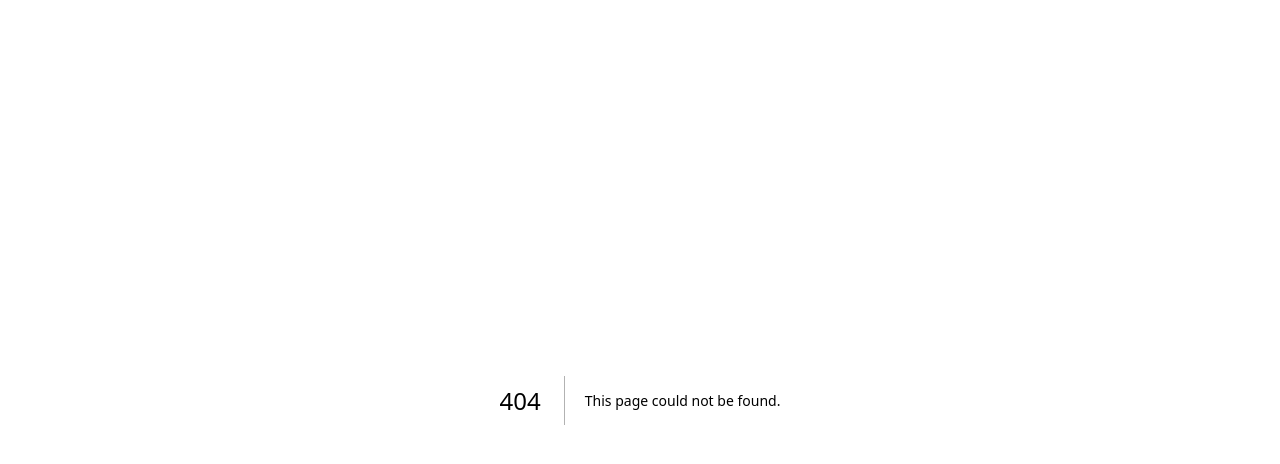
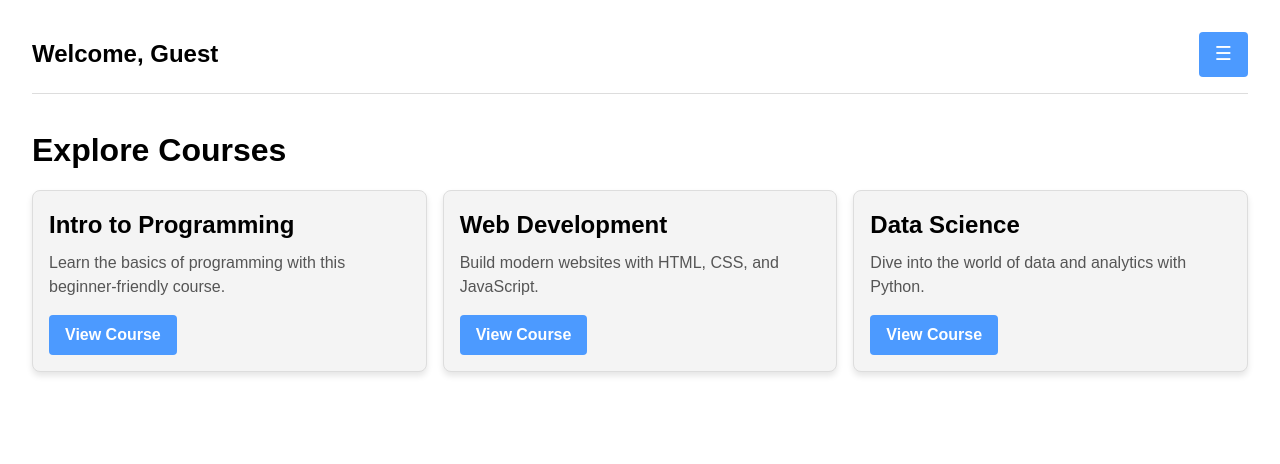
Before and after one commit to alimezar/E-Learning-Project, a Next.js app in the folder frontend/: page /profile in a window 1280 px wide. Before the commit this address had no page. Shown: the top 464 px of the page. Built offline with nearby package versions, Linux system fonts and the light colour scheme.

Commit message:
Courses Page

```diff
--- a/frontend/app/auth/login/page.tsx
+++ b/frontend/app/auth/login/page.tsx
@@ -36,7 +36,7 @@ export default function Login() {
       }
 
       const result = await response.json();
-      router.push('/courses');
+      router.push('/profile');
     } catch (error: any) {
       setErrorMessage(error.message);
     }
--- /dev/null
+++ b/frontend/app/courses/page.tsx
@@ -0,0 +1,165 @@
+'use client';
+
+import { useState, useEffect } from 'react';
+
+export default function CoursesPage() {
+  const [courses, setCourses] = useState<any[]>([]);
+  const [filteredCourses, setFilteredCourses] = useState<any[]>([]);
+  const [searchTerm, setSearchTerm] = useState('');
+  const [enrolledCourses, setEnrolledCourses] = useState<string[]>([]);
+  const [confirmationMessage, setConfirmationMessage] = useState('');
+
+  useEffect(() => {
+    // Fetch all courses from the backend API
+    const fetchCourses = async () => {
+      try {
+        const response = await fetch('http://localhost:3001/courses');
+        const data = await response.json();
+
+        if (response.ok) {
+          setCourses(data); // No filtering by availability here
+          setFilteredCourses(data);
+        } else {
+          console.error('Error fetching courses:', data.message);
+        }
+      } catch (error) {
+        console.error('Error fetching courses:', error);
+      }
+    };
+
+    fetchCourses();
+  }, []);
+
+  const handleSearch = (e: React.ChangeEvent<HTMLInputElement>) => {
+    const value = e.target.value;
+    setSearchTerm(value);
+
+    // Filter courses by title or instructor
+    const filtered = courses.filter(
+      (course) =>
+        course.title.toLowerCase().includes(value.toLowerCase()) ||
+        course.createdBy.toLowerCase().includes(value.toLowerCase())
+    );
+
+    setFilteredCourses(filtered);
+  };
+
+  const handleEnroll = (courseId: string) => {
+    if (!enrolledCourses.includes(courseId)) {
+      setEnrolledCourses([...enrolledCourses, courseId]);
+      setConfirmationMessage('Successfully enrolled in the course!');
+    } else {
+      setConfirmationMessage('You are already enrolled in this course.');
+    }
+  };
+
+  return (
+    <div style={styles.container}>
+      <h1 style={styles.header}>Available Courses</h1>
+
+      {/* Search Bar */}
+      <div style={styles.searchContainer}>
+        <input
+          type="text"
+          placeholder="Search courses by topic or instructor"
+          value={searchTerm}
+          onChange={handleSearch}
+          style={styles.searchInput}
+        />
+      </div>
+
+      {/* Display confirmation message */}
+      {confirmationMessage && <div style={styles.confirmation}>{confirmationMessage}</div>}
+
+      {/* Courses Grid */}
+      <div style={styles.courseGrid}>
+        {filteredCourses.length > 0 ? (
+          filteredCourses.map((course) => (
+            <div key={course.id} style={styles.courseCard}>
+              <h3 style={styles.courseTitle}>{course.title}</h3>
+              <p style={styles.courseInstructor}>Instructor: {course.createdBy}</p>
+              <p style={styles.courseDescription}>{course.description}</p>
+              <button
+                style={styles.enrollButton}
+                onClick={() => handleEnroll(course.id)}
+              >
+                {enrolledCourses.includes(course.id) ? 'Already Enrolled' : 'Enroll'}
+              </button>
+            </div>
+          ))
+        ) : (
+          <p>No courses found</p>
+        )}
+      </div>
+    </div>
+  );
+}
+
+// Inline Styles
+const styles = {
+  container: {
+    padding: '2rem',
+    fontFamily: 'Arial, sans-serif',
+  },
+  header: {
+    fontSize: '2rem',
+    fontWeight: 'bold',
+    marginBottom: '1rem',
+  },
+  searchContainer: {
+    marginBottom: '2rem',
+  },
+  searchInput: {
+    padding: '0.8rem',
+    fontSize: '1rem',
+    width: '100%',
+    maxWidth: '600px',
+    border: '1px solid #ddd',
+    borderRadius: '4px',
+  },
+  confirmation: {
+    marginTop: '1rem',
+    padding: '1rem',
+    backgroundColor: '#4caf50',
+    color: 'white',
+    borderRadius: '4px',
+    fontWeight: 'bold',
+  },
+  courseGrid: {
+    display: 'grid',
+    gridTemplateColumns: 'repeat(auto-fit, minmax(300px, 1fr))',
+    gap: '1rem',
+  },
+  courseCard: {
+    backgroundColor: '#f9f9f9',
+    border: '1px solid #ddd',
+    borderRadius: '8px',
+    padding: '1rem',
+    boxShadow: '0 4px 6px rgba(0, 0, 0, 0.1)',
+    transition: 'transform 0.3s',
+  },
+  courseTitle: {
+    fontSize: '1.5rem',
+    fontWeight: 'bold',
+    marginBottom: '0.5rem',
+  },
+  courseInstructor: {
+    fontSize: '1rem',
+    marginBottom: '1rem',
+    color: '#555',
+  },
+  courseDescription: {
+    fontSize: '1rem',
+    color: '#555',
+    marginBottom: '1.5rem',
+  },
+  enrollButton: {
+    padding: '0.5rem 1rem',
+    backgroundColor: '#4c9aff',
+    color: 'white',
+    border: 'none',
+    borderRadius: '4px',
+    cursor: 'pointer',
+    fontWeight: 'bold',
+  },
+};
--- /dev/null
+++ b/frontend/app/profile/page.tsx
@@ -0,0 +1,189 @@
+'use client';
+
+import { useState, useEffect } from 'react';
+
+export default function ProfilePage() {
+  const [username, setUsername] = useState<string | null>(null);
+  const [dropdownVisible, setDropdownVisible] = useState(false);
+
+  useEffect(() => {
+    // Extract the 'user' cookie
+    const cookies = document.cookie.split('; ');
+    const userCookie = cookies.find((cookie) => cookie.startsWith('user='));
+
+    if (userCookie) {
+      try {
+        // Parse the user cookie
+        const userData = JSON.parse(decodeURIComponent(userCookie.split('=')[1]));
+        setUsername(userData.name);
+      } catch (error) {
+        console.error('Failed to parse user cookie:', error);
+      }
+    } else {
+      setUsername('Guest'); // Default for unauthenticated users
+    }
+  }, []);
+
+  return (
+    <div style={styles.container}>
+      {/* Top Section: Welcome Message and Navbar */}
+      <div style={styles.header}>
+        <div style={styles.welcome}>
+          {username ? `Welcome, ${username}` : 'Loading...'}
+        </div>
+
+        {/* Dropdown Nav Bar */}
+        <div
+          style={styles.navbar}
+          onMouseEnter={() => setDropdownVisible(true)}
+          onMouseLeave={() => setDropdownVisible(false)}
+        >
+          <button style={styles.dropbtn}>☰</button>
+          <div
+            style={{
+              ...styles.dropdownContent,
+              ...(dropdownVisible ? styles.dropdownContentVisible : {}),
+            }}
+          >
+            <a href="/profile/preferences" style={styles.dropdownLink}>
+              Preferences
+            </a>
+            <a href="/profile/settings" style={styles.dropdownLink}>
+              Settings
+            </a>
+          </div>
+        </div>
+      </div>
+
+      {/* Main Content: Courses Section */}
+      <div style={styles.mainContent}>
+        <h2 style={styles.sectionTitle}>Explore Courses</h2>
+        <div style={styles.courseGrid}>
+          {/* Example cards */}
+          <div style={styles.courseCard}>
+            <h3 style={styles.courseTitle}>Intro to Programming</h3>
+            <p style={styles.courseDescription}>
+              Learn the basics of programming with this beginner-friendly course.
+            </p>
+            <a href="/courses" style={styles.courseLink}>
+              View Course
+            </a>
+          </div>
+
+          <div style={styles.courseCard}>
+            <h3 style={styles.courseTitle}>Web Development</h3>
+            <p style={styles.courseDescription}>
+              Build modern websites with HTML, CSS, and JavaScript.
+            </p>
+            <a href="/courses" style={styles.courseLink}>
+              View Course
+            </a>
+          </div>
+
+          <div style={styles.courseCard}>
+            <h3 style={styles.courseTitle}>Data Science</h3>
+            <p style={styles.courseDescription}>
+              Dive into the world of data and analytics with Python.
+            </p>
+            <a href="/courses" style={styles.courseLink}>
+              View Course
+            </a>
+          </div>
+        </div>
+      </div>
+    </div>
+  );
+}
+
+// Inline Styles
+const styles = {
+  container: {
+    padding: '2rem',
+    fontFamily: 'Arial, sans-serif',
+  },
+  header: {
+    display: 'flex',
+    justifyContent: 'space-between',
+    alignItems: 'center',
+    marginBottom: '2rem',
+    borderBottom: '1px solid #ddd',
+    paddingBottom: '1rem',
+  },
+  welcome: {
+    fontSize: '1.5rem',
+    fontWeight: 'bold',
+  },
+  navbar: {
+    position: 'relative' as const,
+  },
+  dropbtn: {
+    backgroundColor: '#4c9aff',
+    color: 'white',
+    padding: '0.5rem 1rem',
+    fontSize: '1.2rem',
+    border: 'none',
+    borderRadius: '4px',
+    cursor: 'pointer',
+  },
+  dropdownContent: {
+    display: 'none',
+    position: 'absolute' as const,
+    right: 0,
+    backgroundColor: '#f9f9f9',
+    minWidth: '160px',
+    boxShadow: '0 8px 16px rgba(0, 0, 0, 0.2)',
+    zIndex: 1,
+  },
+  dropdownContentVisible: {
+    display: 'block',
+  },
+  dropdownLink: {
+    color: 'black',
+    padding: '12px 16px',
+    textDecoration: 'none',
+    display: 'block',
+  },
+  mainContent: {
+    marginTop: '2rem',
+  },
+  sectionTitle: {
+    fontSize: '2rem',
+    fontWeight: 'bold',
+    marginBottom: '1rem',
+  },
+  courseGrid: {
+    display: 'grid',
+    gridTemplateColumns: 'repeat(auto-fit, minmax(250px, 1fr))',
+    gap: '1rem',
+  },
+  courseCard: {
+    backgroundColor: '#f4f4f4',
+    border: '1px solid #ddd',
+    borderRadius: '8px',
+    padding: '1rem',
+    boxShadow: '0 4px 6px rgba(0, 0, 0, 0.1)',
+    transition: 'transform 0.3s',
+  },
+  courseCardHover: {
+    transform: 'scale(1.05)',
+  },
+  courseTitle: {
+    fontSize: '1.5rem',
+    fontWeight: 'bold',
+    marginBottom: '0.5rem',
+  },
+  courseDescription: {
+    fontSize: '1rem',
+    marginBottom: '1rem',
+    color: '#555',
+  },
+  courseLink: {
+    display: 'inline-block',
+    padding: '0.5rem 1rem',
+    backgroundColor: '#4c9aff',
+    color: 'white',
+    borderRadius: '4px',
+    textDecoration: 'none',
+    fontWeight: 'bold',
+  },
+};
--- /dev/null
+++ b/frontend/app/profile/preferences/page.tsx
@@ -0,0 +1,8 @@
+export default function PreferencesPage() {
+    return (
+      <div>
+        <h1>Preferences</h1>
+        <p>Customize your learning preferences here.</p>
+      </div>
+    );
+  }
--- /dev/null
+++ b/frontend/app/profile/settings/page.tsx
@@ -0,0 +1,8 @@
+export default function SettingsPage() {
+    return (
+      <div>
+        <h1>Settings</h1>
+        <p>Adjust your account settings here.</p>
+      </div>
+    );
+  }
```
Also changed, not shown: 1 other file (tests, documents, lock files or other folders).
